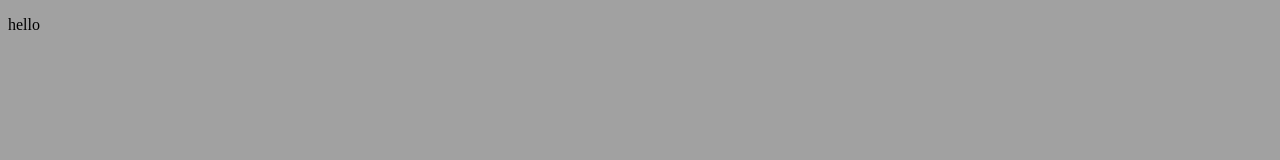
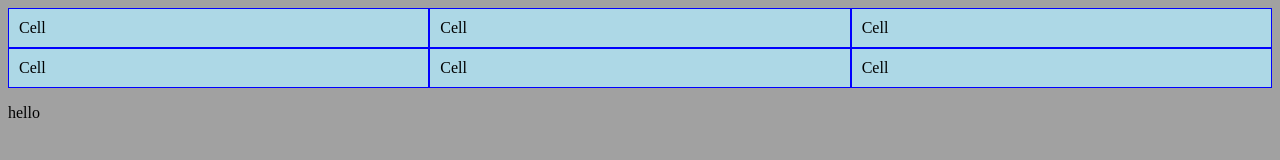
Before and after one commit to rgibbons-dev/bingo, a plain HTML site: page index.html in a window 1280 px wide. Drawn offline with Linux system fonts and the light colour scheme.

Commit message:
testing grid

```diff
--- a/index.html
+++ b/index.html
@@ -3,10 +3,15 @@
     <head>
         <title>bingo</title>
         <link href="styles.css" rel="stylesheet" type="text/css">
-        <script src="script.js" type="text/js"></script>
     </head>
     <body>
+        <script src="script.js" type="text/js"></script>
         <div id="board"></div>
+        <div id="grid-col">
+            <div class="cell">Cell</div> <div class="cell">Cell</div>
+            <div class="cell">Cell</div> <div class="cell">Cell</div>
+            <div class="cell">Cell</div> <div class="cell">Cell</div>
+        </div>
         <p>hello</p>
     </body>
 </html>
--- a/styles.css
+++ b/styles.css
@@ -6,3 +6,25 @@ body {
 	display: grid;
 	grid-template-columns: auto auto;
 }
+
+/* (A) CONTAINER */
+#grid-col {
+	/* (A1) GRID LAYOUT */
+	display: grid;
+
+	/* (A2) SPECIFY COLUMNS */
+	grid-template-columns: auto auto auto;
+
+	/* we can also specify exact pixels, percentage, repeat
+	grid-template-columns: 50px 100px 150px;
+	grid-template-columns: 25% 50% 25%;
+	grid-template-columns: 100px 20% auto;
+	grid-template-columns: repeat(3, auto); */
+  }
+
+  /* (B) GRID CELLS */
+  div.cell {
+	background: LightBlue;
+	border: 1px solid Blue;
+	padding: 10px;
+  }
```
